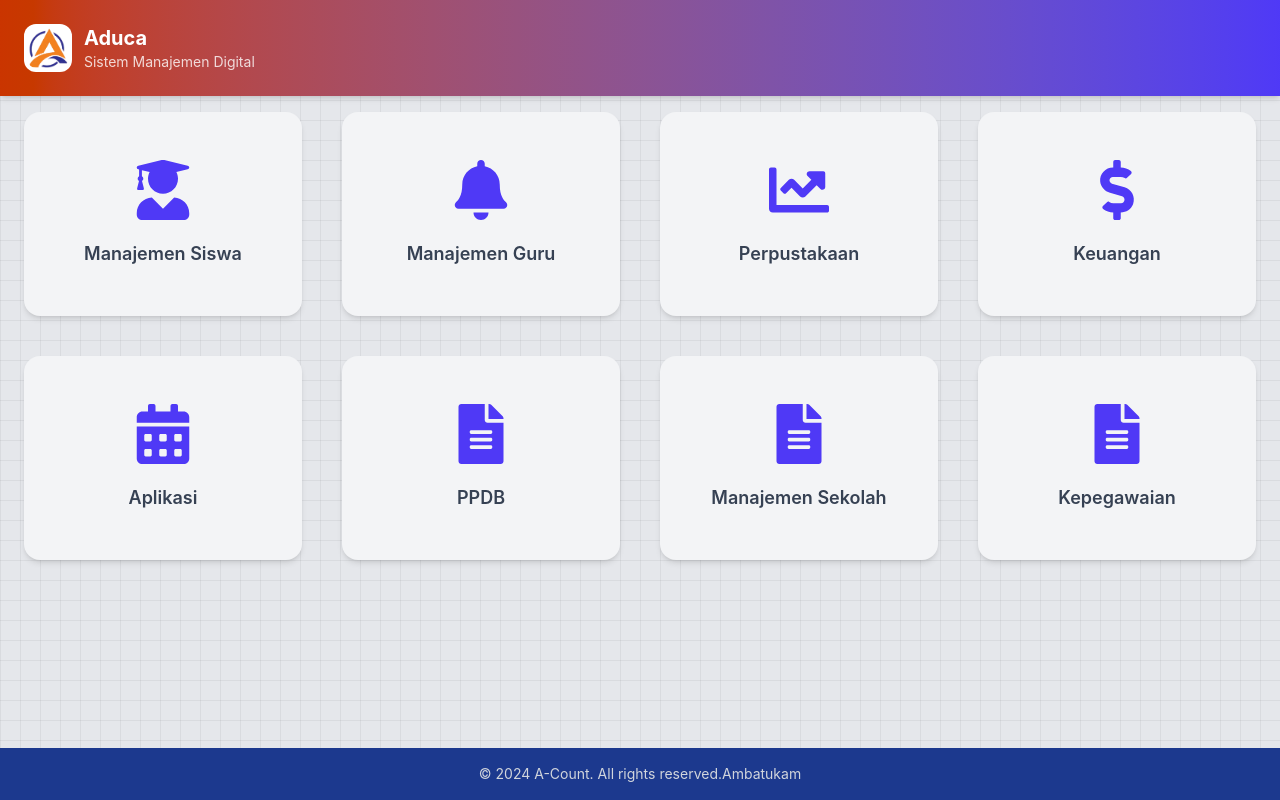
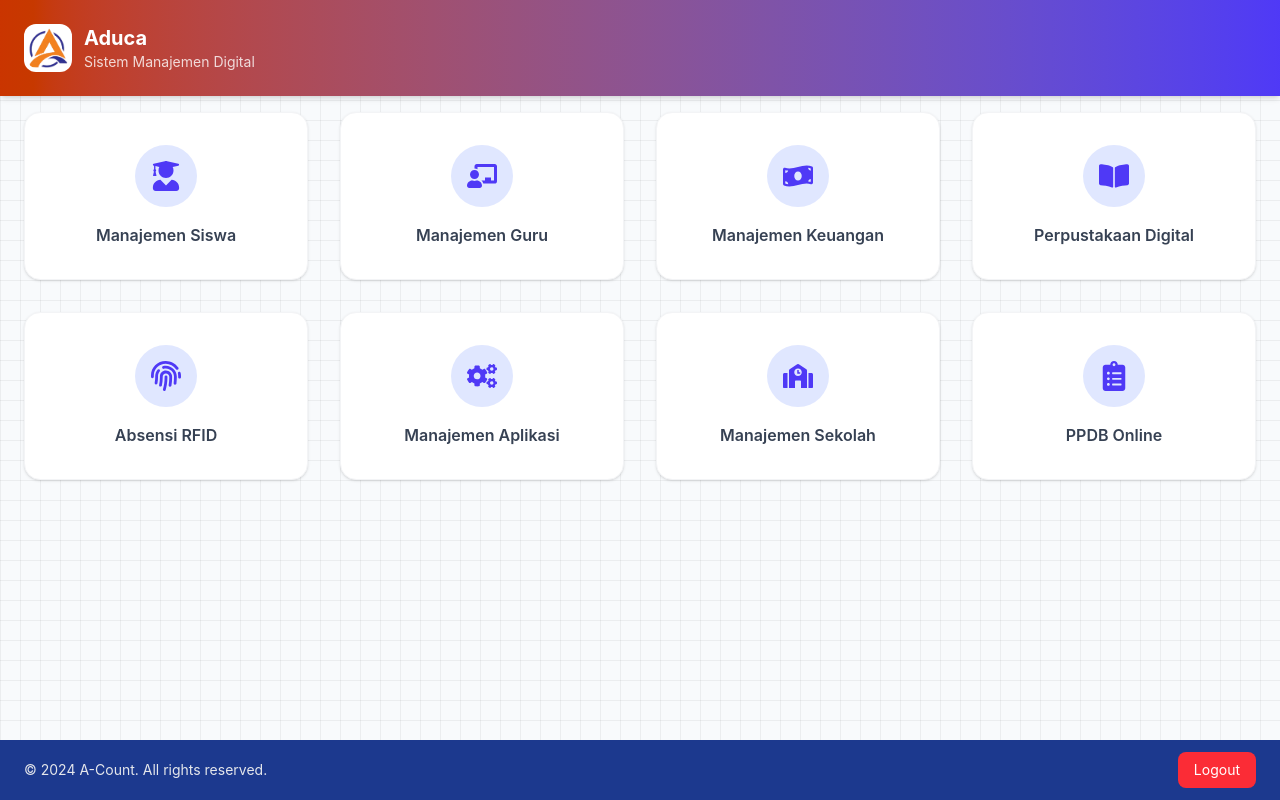
Before and after one commit to bintangskibidi/miniprojectfe, a React (Vite) app: page /dashboard in a window 1280 px wide. Built offline with nearby package versions, Linux system fonts and the light colour scheme.

Commit message:
dashbord\

```diff
--- a/src/component/Dashboard.jsx
+++ b/src/component/Dashboard.jsx
@@ -1,25 +1,61 @@
 
 import React from "react";
+import { useNavigate } from "react-router-dom";
 import {
   FaUserGraduate,
-  FaBell,
-  FaChartLine,
-  FaDollarSign,
-  FaCalendarAlt,
-  FaFileAlt,
+ FaChalkboardTeacher,
+ FaBookOpen,
+ FaFingerprint,
+ FaCogs,
+ FaSchool,
+ FaClipboardList,
+ FaMoneyBillWave
 } from "react-icons/fa";
 import Aduca from "../assets/Aduca.png";
+import Swal from "sweetalert2";
+
 
 const Dashboard = () => {
+
+const navigate = useNavigate();
+
+const handleLogout = () => {
+  Swal.fire({
+    title: "Yakin logout?",
+    text: "Kamu akan keluar dari sistem",
+    icon: "warning",
+    showCancelButton: true,
+    confirmButtonColor: "#4f46e5",
+    cancelButtonColor: "#d33",
+    confirmButtonText: "Ya, logout!",
+    cancelButtonText: "Batal",
+  }).then((result) => {
+    if (result.isConfirmed) {
+      localStorage.removeItem("token");
+
+      Swal.fire({
+        title: "Berhasil!",
+        text: "Kamu telah logout",
+        icon: "success",
+        timer: 1500,
+        showConfirmButton: false,
+      });
+
+      setTimeout(() => {
+        navigate("/login");
+      }, 1500);
+    }
+  });
+};
   const menu = [
    { icon: <FaUserGraduate />, title: "Manajemen Siswa" },
-    { icon: <FaBell />, title: "Manajemen Guru" },
-    { icon: <FaChartLine />, title: "Perpustakaan" },
-    { icon: <FaDollarSign />, title: "Keuangan" },
-    { icon: <FaCalendarAlt />, title: "Aplikasi" },
-    { icon: <FaFileAlt />, title: "PPDB" },
-    { icon: <FaFileAlt />, title: "Manajemen Sekolah" },
-    { icon: <FaFileAlt />, title: "Kepegawaian" },
+      { icon: <FaChalkboardTeacher />, title: "Manajemen Guru" },
+      { icon: <FaMoneyBillWave />, title: "Manajemen Keuangan" },
+      { icon: <FaBookOpen />, title: "Perpustakaan Digital" },
+      { icon: <FaFingerprint />, title: "Absensi RFID" },
+      { icon: <FaCogs />, title: "Manajemen Aplikasi" },
+      { icon: <FaSchool />, title: "Manajemen Sekolah" },
+      { icon: <FaClipboardList />, title: "PPDB Online" },
   ];
 
   return (
@@ -48,7 +84,7 @@ const Dashboard = () => {
       <main
         className="flex-1 pt-28 pb-10"
         style={{
-          backgroundColor: "#e5e7eb",
+         backgroundColor: "#f8fafc",
           backgroundImage:
             "linear-gradient(to right, rgba(0,0,0,0.05) 1px, transparent 1px), linear-gradient(to bottom, rgba(0,0,0,0.05) 1px, transparent 1px)",
           backgroundSize: "20px 20px",
@@ -57,23 +93,25 @@ const Dashboard = () => {
         <div className="flex justify-center">
           <div className="max-w-7xl w-full px-6">
 
-            <div className="grid grid-cols-1 sm:grid-cols-2 md:grid-cols-3 lg:grid-cols-4 gap-10 justify-items-center">
-
+      <div className="grid grid-cols-1 sm:grid-cols-2 md:grid-cols-3 lg:grid-cols-4 gap-8">
   {menu.map((item, i) => (
     <div
       key={i}
-                  className="w-full max-w-sm bg-gray-100 p-12 rounded-2xl shadow-md hover:shadow-2xl hover:-translate-y-2 transition duration-300 cursor-pointer"
+      className="group bg-white p-8 rounded-2xl shadow-sm hover:shadow-xl hover:-translate-y-2 transition duration-300 cursor-pointer border border-gray-100"
     >
-                  <div className="text-indigo-600 text-6xl mb-5 flex justify-center">
+      {/* ICON */}
+      <div className="flex justify-center mb-4">
+        <div className="bg-indigo-100 text-indigo-600 p-4 rounded-full text-3xl group-hover:scale-110 transition">
           {item.icon}
         </div>
+      </div>
 
-                  <h2 className="text-lg font-semibold text-gray-700 text-center">
+      {/* TITLE */}
+      <h2 className="text-md font-semibold text-gray-700 text-center group-hover:text-indigo-600 transition">
         {item.title}
       </h2>
     </div>
   ))}
-
 </div>
 
           </div>
@@ -81,8 +119,17 @@ const Dashboard = () => {
       </main>
 
       {/* FOOTER */}
-      <footer className="mt-auto bg-blue-900 text-center text-gray-300 text-sm py-4">
-        © 2024 A-Count. All rights reserved.Ambatukam
+    <footer className="mt-auto bg-blue-900 text-gray-200 text-sm py-3 px-6 flex justify-between items-center">
+
+  <p>© 2024 A-Count. All rights reserved.</p>
+
+  <button
+    onClick={handleLogout}
+    className="flex items-center gap-2 bg-red-500 hover:bg-red-600 text-white px-4 py-2 rounded-lg transition"
+  >
+     Logout
+  </button>
+
 </footer>
 
     </div>
--- a/src/component/LandingPage.jsx
+++ b/src/component/LandingPage.jsx
@@ -215,6 +215,7 @@ function LandingPage() {
       </div>
 
       {/* MODUL */}
+
       <div id="Modul" className="px-12 py-12 bg-blue-50">
         <h1 className="text-4xl py-2 font-bold text-center bg-gradient-to-r from-blue-900 to-orange-500 text-transparent bg-clip-text mb-5">
           Fitur Unggulan
@@ -257,6 +258,28 @@ function LandingPage() {
 ))}
             </div>
       </div>
+
+      <div className="grid md:grid-cols-4 -my-10 gap-8">
+  {[
+    { icon: <FaUserGraduate />, title: "Manajemen Siswa" },
+    { icon: <FaChalkboardTeacher />, title: "Manajemen Guru" },
+    { icon: <FaMoneyBillWave />, title: "Manajemen Keuangan" },
+    { icon: <FaBookOpen />, title: "Perpustakaan Digital" },
+    { icon: <FaFingerprint />, title: "Absensi RFID" },
+    { icon: <FaCogs />, title: "Manajemen Aplikasi" },
+    { icon: <FaSchool />, title: "Manajemen Sekolah" },
+    { icon: <FaClipboardList />, title: "PPDB Online" },
+  ].map((item, i) => (
+    <div
+      key={i}
+      className="bg-white p-6 rounded-xl shadow-md text-center"
+    >
+      <div className="text-3xl mb-3">{item.icon}</div>
+      <h3 className="font-semibold">{item.title}</h3>
+    </div>
+  ))}
+</div>
+
 
       {/* HARGA */}
       <div id="Harga" className="py-20 px-12 bg-white">
```
Lines whose indentation alone changed are shown as unchanged.
